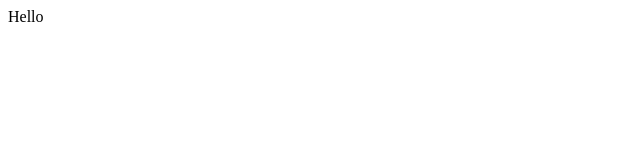
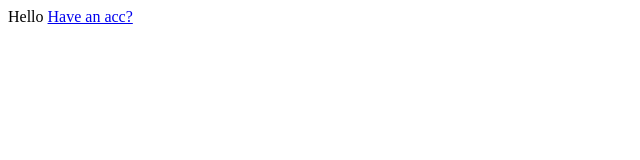
Before and after one commit to a1bertnguyen/Warehouse_Management, an Angular app in the folder warehouse-app/: page / in a window 1280 px wide. Shown: the top 160 px of the page, without its empty margins (0-640 px from the left). Built offline with nearby package versions, Linux system fonts and the light colour scheme.

Commit message:
Updating routing

```diff
--- a/warehouse-app/src/app/app.config.ts
+++ b/warehouse-app/src/app/app.config.ts
@@ -1,12 +1,12 @@
-import { ApplicationConfig, provideBrowserGlobalErrorListeners, provideZoneChangeDetection } from '@angular/core';
+import { ApplicationConfig, provideBrowserGlobalErrorListeners, provideZoneChangeDetection, } from '@angular/core';
 import { provideRouter } from '@angular/router';
 
-import { routes } from './app.routes';
+import routeConfig from './app.routes';
 
 export const appConfig: ApplicationConfig = {
   providers: [
     provideBrowserGlobalErrorListeners(),
     provideZoneChangeDetection({ eventCoalescing: true }),
-    provideRouter(routes)
+    provideRouter(routeConfig)
   ]
 };
--- a/warehouse-app/src/app/app.html
+++ /dev/null
@@ -1,3 +0,0 @@
-<main>
-  Hello
-</main>
--- a/warehouse-app/src/app/app.routes.ts
+++ b/warehouse-app/src/app/app.routes.ts
@@ -1,3 +1,17 @@
 import { Routes } from '@angular/router';
+import { SignUpComponent } from './signUp';
+import { LogInComponent } from './logIn';
 
-export const routes: Routes = [];
+const routeConfig: Routes = [
+  {
+    path: '',
+    component: SignUpComponent,
+    title: 'Sign up page'
+  },
+  {
+    path: 'login',
+    component: LogInComponent,
+    title: 'Log in page'
+  }
+];
+export default routeConfig;
--- a/warehouse-app/src/app/app.ts
+++ b/warehouse-app/src/app/app.ts
@@ -1,11 +1,11 @@
 import { Component, signal } from '@angular/core';
 import { RouterOutlet } from '@angular/router';
+import {RouterModule} from '@angular/router';
 
 @Component({
   selector: 'app-root',
-  imports: [RouterOutlet],
-  templateUrl: './app.html',
-  styleUrl: './app.css'
+  imports: [RouterOutlet, RouterModule],
+  template: '<router-outlet></router-outlet>',
 })
 export class App {
   protected readonly title = signal('warehouse-app');
--- /dev/null
+++ b/warehouse-app/src/app/html/logIn.html
@@ -0,0 +1,4 @@
+<div>
+    Login
+    <a routerLink="/">Sign Up</a>
+</div>
--- /dev/null
+++ b/warehouse-app/src/app/html/signUp.html
@@ -0,0 +1,3 @@
+<div>
+  Hello <a routerLink="/login">Have an acc?</a>
+</div>
--- /dev/null
+++ b/warehouse-app/src/app/logIn.ts
@@ -0,0 +1,9 @@
+import { Component } from "@angular/core";
+import { RouterModule } from "@angular/router";
+@Component({
+  selector: 'app-log-in',
+  imports: [RouterModule],
+  templateUrl: './html/logIn.html',
+  styleUrls: ['./css/logIn.css']
+})
+export class LogInComponent { }
--- /dev/null
+++ b/warehouse-app/src/app/signUp.ts
@@ -0,0 +1,9 @@
+import { Component } from "@angular/core";
+import { RouterModule } from "@angular/router";
+@Component({
+  selector: 'app-sign-up',
+  imports: [RouterModule],
+  templateUrl: './html/signUp.html',
+  styleUrls: ['./css/signUp.css']
+})
+export class SignUpComponent { }
```
Also changed, not shown: warehouse-app/src/app/app.module.ts (added, +22 -0 lines), warehouse-app/src/app/css/logIn.css (added), warehouse-app/src/app/css/signUp.css (added).
